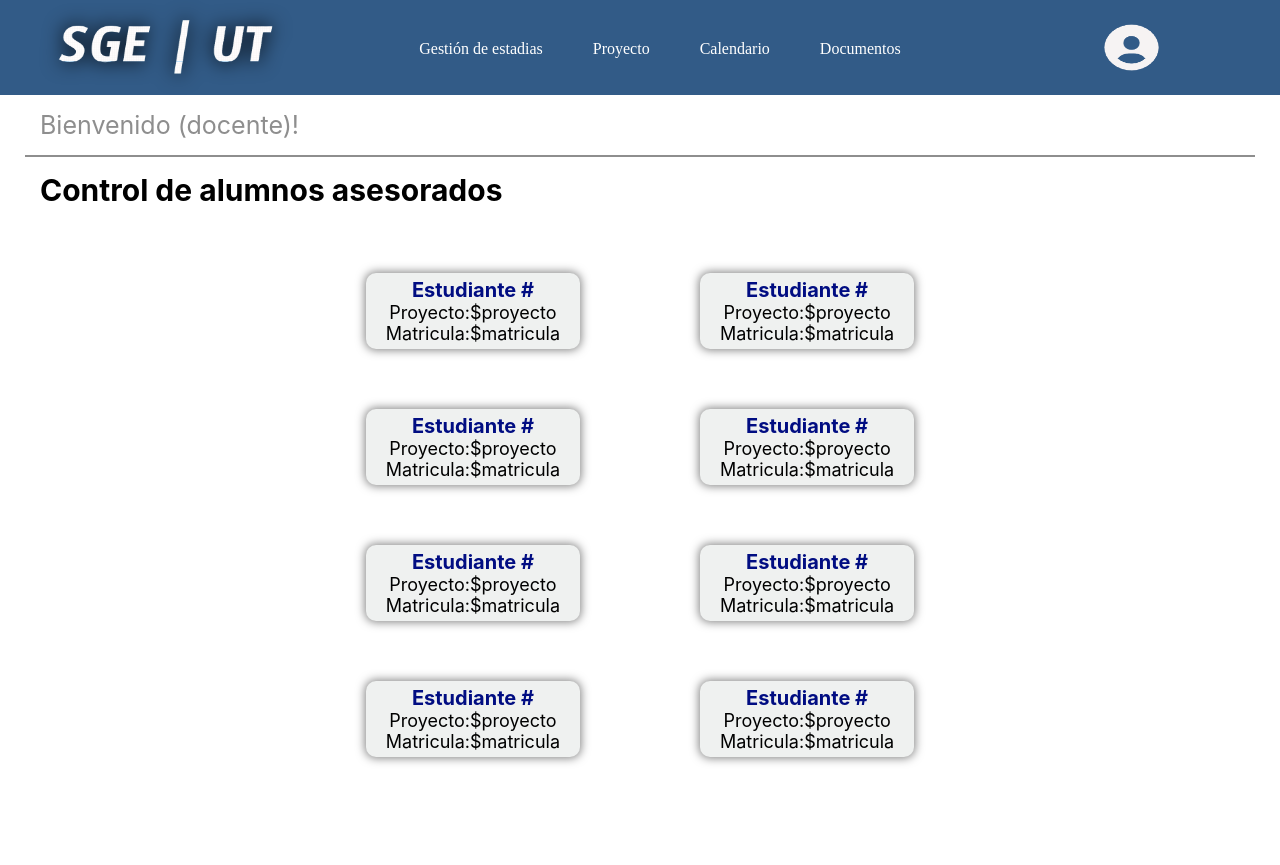
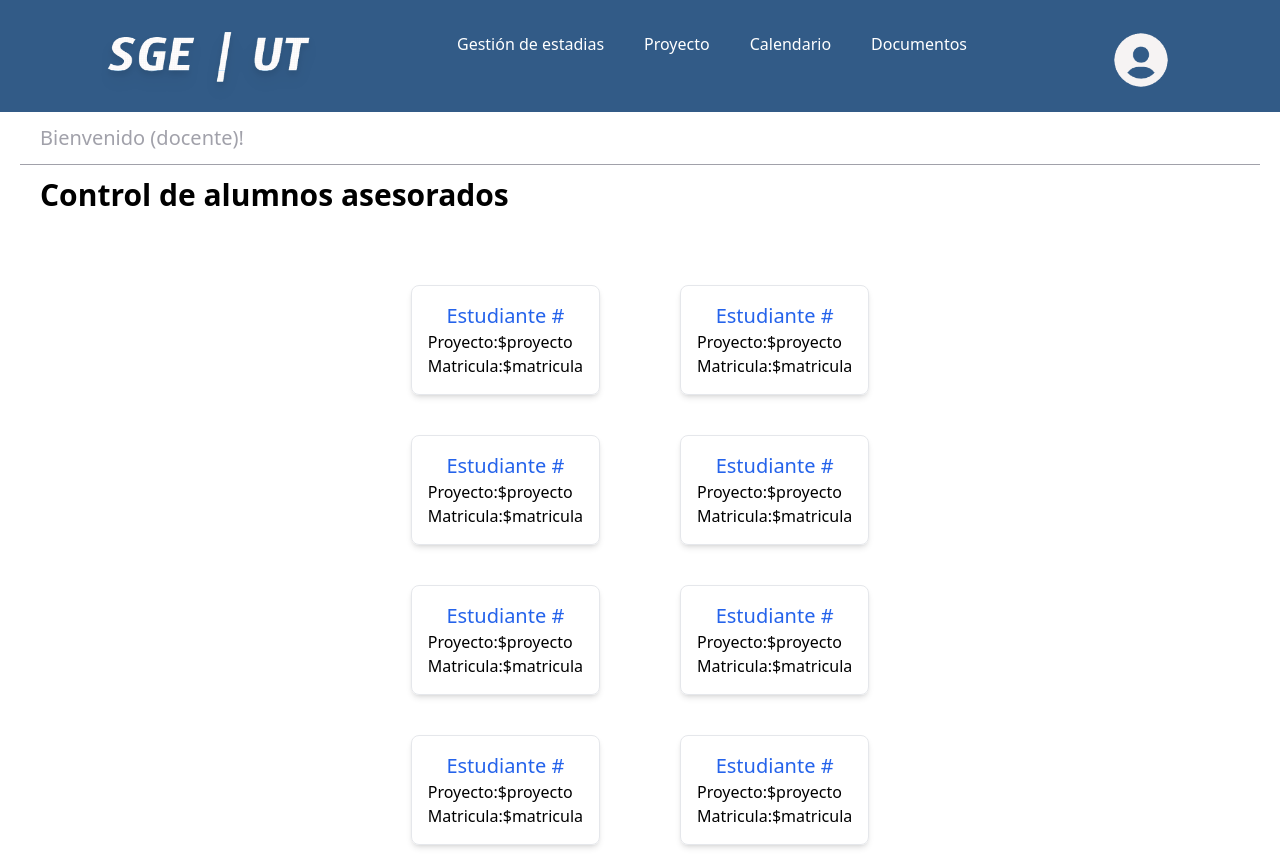
Before and after one commit to Karen-Hoil/sge_equipo, a React (Create React App) app: page / in a window 1280 px wide. Before the commit the page ends 800 px from the top, so only its background shows below. Built offline with nearby package versions, Linux system fonts and the light colour scheme.

Commit message:
lo hago con tailwind

```diff
--- a/package.json
+++ b/package.json
@@ -10,7 +10,6 @@
     "react-dom": "^18.2.0",
     "react-router-dom": "^6.22.1",
     "react-scripts": "5.0.1",
-    "tailwindcss": "^3.4.1",
     "web-vitals": "^2.1.4"
   },
   "scripts": {
@@ -36,5 +35,8 @@
       "last 1 firefox version",
       "last 1 safari version"
     ]
+  },
+  "devDependencies": {
+    "tailwindcss": "^3.4.1"
   }
 }
--- a/src/App.css
+++ b/src/App.css
@@ -0,0 +1,3 @@
+@tailwind base;
+@tailwind components;
+@tailwind utilities;
--- a/src/index.css
+++ b/src/index.css
@@ -1,4 +1,8 @@
-body {
+@tailwind base;
+@tailwind components;
+@tailwind utilities;
+
+/* body {
   margin: 0;
   font-family: -apple-system, BlinkMacSystemFont, 'Segoe UI', 'Roboto', 'Oxygen',
     'Ubuntu', 'Cantarell', 'Fira Sans', 'Droid Sans', 'Helvetica Neue',
@@ -10,4 +14,4 @@ body {
 code {
   font-family: source-code-pro, Menlo, Monaco, Consolas, 'Courier New',
     monospace;
-}
+} */
--- a/src/page/modulo4.css
+++ b/src/page/modulo4.css
@@ -1,4 +1,4 @@
-* {
+/* * {
     margin: 0;
     padding: 0;
     box-sizing: border-box;
@@ -54,11 +54,11 @@
     padding-top: 10px;
     width: 65px;
     height: 65px;
-}
+} */
 
 /*! Acaba navbar*/
 
-.saludo {
+/* .saludo {
     margin: 0 25px 0 25px;
     border-bottom: 2px solid #8E8E8E;
     color: #8E8E8E;
@@ -89,7 +89,7 @@
 
 .container__items {
     border-radius: 10px;
-    box-shadow: 0px 0px 10px 1px rgba(0, 0, 0, 0.5);
+    box-shadow: 0 20px 25px -5px rgb(0 0 0 / 0.1), 0 8px 10px -6px rgb(0 0 0 / 0.1);
     padding: 5px 20px;
     margin: 30px 60px;
     background-color: #EFF1F0;
@@ -105,4 +105,4 @@
 .container__items p {
     text-align: center;
     font-size: 18px;
-}
+} */
--- a/src/page/modulo4.js
+++ b/src/page/modulo4.js
@@ -1,90 +1,87 @@
 import React from "react";
 import logo from '../img/UT.png'
 import user from '../img/user.png'
-import './modulo4.css'
-
-//Módulo 4: Control de Alumnos Asesorados:
 
 function Modulo4() {
   return (
     <>
       <header>
-        <nav class="nav">
-          <div class="flex-item logo">
-            <img src={logo} alt="logo-ut" class="header__nav" />
+        <nav className="bg-[#325B87] px-14 py-5 flex flex-wrap justify-between items-center">
+          <div className="flex m-auto">
+            <img src={logo} alt="logo-ut" className="w-52 h-14 filter drop-shadow-lg" />
           </div>
-          <div class="flex-item">
-            <ul>
-              <li class="div__ul-li">
-                <a class="ul__li-a">Gestión de estadias</a>
+          <div className="flex m-auto px-5 mt-2">
+            <ul className="flex flex-wrap">
+              <li className="px-5 py-1">
+                <a className="text-white">Gestión de estadias</a>
               </li>
-              <li class="div__ul-li">
-                <a class="ul__li-a">Proyecto</a>
+              <li className="px-5 py-1">
+                <a className="text-white">Proyecto</a>
               </li>
-              <li class="div__ul-li">
-                <a class="ul__li-a">Calendario</a>
+              <li className="px-5 py-1">
+                <a className="text-white">Calendario</a>
               </li>
-              <li class="div__ul-li">
-                <a class="ul__li-a">Documentos</a>
+              <li className="px-5 py-1">
+                <a className="text-white">Documentos</a>
               </li>
             </ul>
           </div>
-          <div class="flex-item user-img">
-            <img src={user} alt="User"/>
+          <div className="flex m-auto mt-2">
+            <img src={user} alt="User" className="w-16 h-16" />
           </div>
         </nav>
       </header>
-      <div class="saludo">
-      Bienvenido (docente)!
+      <div className="text-zinc-400 border-b border-zinc-400 px-5 py-3 text-xl mx-5">
+        Bienvenido (docente)!
       </div>
-      <div class="titulo">
-        <h1>Control de alumnos asesorados</h1>
+      <div className="titulo">
+        <h1 className="px-10 py-3 text-3xl font-bold">Control de alumnos asesorados</h1>
       </div>
-      <div class="container">
-        <div class="container__fila">
-          <div class="container__items">
-            <h6>Estudiante #</h6>
+      <div className="container mt-10">
+        <div className="flex flex-wrap justify-center">
+          <div className="container__items border rounded-lg shadow-md p-4 mx-10 my-5 max-w-md">
+            <h6 className="text-xl text-center text-blue-600">Estudiante #</h6>
             <p>Proyecto:$proyecto</p>
             <p>Matricula:$matricula</p>
           </div>
-          <div class="container__items">
-            <h6>Estudiante #</h6>
+          <div className="container__items border rounded-lg shadow-md p-4 mx-10 my-5 max-w-md">
+            <h6 className="text-xl text-center text-blue-600">Estudiante #</h6>
             <p>Proyecto:$proyecto</p>
             <p>Matricula:$matricula</p>
           </div>
         </div>
-        <div class="container__fila">
-          <div class="container__items">
-            <h6>Estudiante #</h6>
+        <div className="flex flex-wrap justify-center">
+          <div className="container__items border rounded-lg shadow-md p-4 mx-10 my-5 max-w-md">
+            <h6 className="text-xl text-center text-blue-600">Estudiante #</h6>
             <p>Proyecto:$proyecto</p>
             <p>Matricula:$matricula</p>
           </div>
-          <div class="container__items">
-            <h6>Estudiante #</h6>
+          <div className="container__items border rounded-lg shadow-md p-4 mx-10 my-5 max-w-md">
+            <h6 className="text-xl text-center text-blue-600">Estudiante #</h6>
             <p>Proyecto:$proyecto</p>
             <p>Matricula:$matricula</p>
           </div>
         </div>
-        <div class="container__fila">
-          <div class="container__items">
-            <h6>Estudiante #</h6>
+        <div className="flex flex-wrap justify-center">
+          <div className="container__items border rounded-lg shadow-md p-4 mx-10 my-5 max-w-md">
+            <h6 className="text-xl text-center text-blue-600">Estudiante #</h6>
             <p>Proyecto:$proyecto</p>
             <p>Matricula:$matricula</p>
           </div>
-          <div class="container__items">
-            <h6>Estudiante #</h6>
+          <div className="container__items border rounded-lg shadow-md p-4 mx-10 my-5 max-w-md">
+            <h6 className="text-xl text-center text-blue-600">Estudiante #</h6>
             <p>Proyecto:$proyecto</p>
             <p>Matricula:$matricula</p>
           </div>
         </div>
-        <div class="container__fila">
-          <div class="container__items">
-            <h6>Estudiante #</h6>
+        <div className="flex flex-wrap justify-center">
+          <div className="container__items border rounded-lg shadow-md p-4 mx-10 my-5 max-w-md">
+            <h6 className="text-xl text-center text-blue-600">Estudiante #</h6>
             <p>Proyecto:$proyecto</p>
             <p>Matricula:$matricula</p>
           </div>
-          <div class="container__items">
-            <h6>Estudiante #</h6>
+          <div className="container__items border rounded-lg shadow-md p-4 mx-10 my-5 max-w-md">
+            <h6 className="text-xl text-center text-blue-600">Estudiante #</h6>
             <p>Proyecto:$proyecto</p>
             <p>Matricula:$matricula</p>
           </div>
@@ -95,3 +92,100 @@ function Modulo4() {
 }
 
 export default Modulo4;
+
+// import logo from '../img/UT.png'
+// import user from '../img/user.png'
+// import './modulo4.css'
+
+//Módulo 4: Control de Alumnos Asesorados:
+
+// function Modulo4() {
+//   return (
+//     <>
+//       <header>
+//         <nav class="bg-blue-700 p-4">
+//           <div class="flex-item logo">
+//             <img src={logo} alt="logo-ut" class="header__nav" />
+//           </div>
+//           <div class="flex-item">
+//             <ul>
+//               <li class="div__ul-li">
+//                 <a class="ul__li-a">Gestión de estadias</a>
+//               </li>
+//               <li class="div__ul-li">
+//                 <a class="ul__li-a">Proyecto</a>
+//               </li>
+//               <li class="div__ul-li">
+//                 <a class="ul__li-a">Calendario</a>
+//               </li>
+//               <li class="div__ul-li">
+//                 <a class="ul__li-a">Documentos</a>
+//               </li>
+//             </ul>
+//           </div>
+//           <div class="flex-item user-img">
+//             <img src={user} alt="User"/>
+//           </div>
+//         </nav>
+//       </header>
+//       <div class="saludo">
+//       Bienvenido (docente)!
+//       </div>
+//       <div class="titulo">
+//         <h1>Control de alumnos asesorados</h1>
+//       </div>
+//       <div class="container">
+//         <div class="container__fila">
+//           <div class="container__items">
+//             <h6>Estudiante #</h6>
+//             <p>Proyecto:$proyecto</p>
+//             <p>Matricula:$matricula</p>
+//           </div>
+//           <div class="container__items">
+//             <h6>Estudiante #</h6>
+//             <p>Proyecto:$proyecto</p>
+//             <p>Matricula:$matricula</p>
+//           </div>
+//         </div>
+//         <div class="container__fila">
+//           <div class="container__items">
+//             <h6>Estudiante #</h6>
+//             <p>Proyecto:$proyecto</p>
+//             <p>Matricula:$matricula</p>
+//           </div>
+//           <div class="container__items">
+//             <h6>Estudiante #</h6>
+//             <p>Proyecto:$proyecto</p>
+//             <p>Matricula:$matricula</p>
+//           </div>
+//         </div>
+//         <div class="container__fila">
+//           <div class="container__items">
+//             <h6>Estudiante #</h6>
+//             <p>Proyecto:$proyecto</p>
+//             <p>Matricula:$matricula</p>
+//           </div>
+//           <div class="container__items">
+//             <h6>Estudiante #</h6>
+//             <p>Proyecto:$proyecto</p>
+//             <p>Matricula:$matricula</p>
+//           </div>
+//         </div>
+//         <div class="container__fila">
+//           <div class="container__items">
+//             <h6>Estudiante #</h6>
+//             <p>Proyecto:$proyecto</p>
+//             <p>Matricula:$matricula</p>
+//           </div>
+//           <div class="container__items">
+//             <h6>Estudiante #</h6>
+//             <p>Proyecto:$proyecto</p>
+//             <p>Matricula:$matricula</p>
+//           </div>
+//         </div>
+//       </div>
+//     </>
+//   )
+// }
+
+// export default Modulo4;
--- /dev/null
+++ b/tailwind.config.js
@@ -0,0 +1,8 @@
+/** @type {import('tailwindcss').Config} */
+module.exports = {
+  content: ["./src/**/*.{html,js}"],
+  theme: {
+    extend: {},
+  },
+  plugins: [],
+}
```
Also changed, not shown: 1 other file (tests, documents, lock files or other folders).
